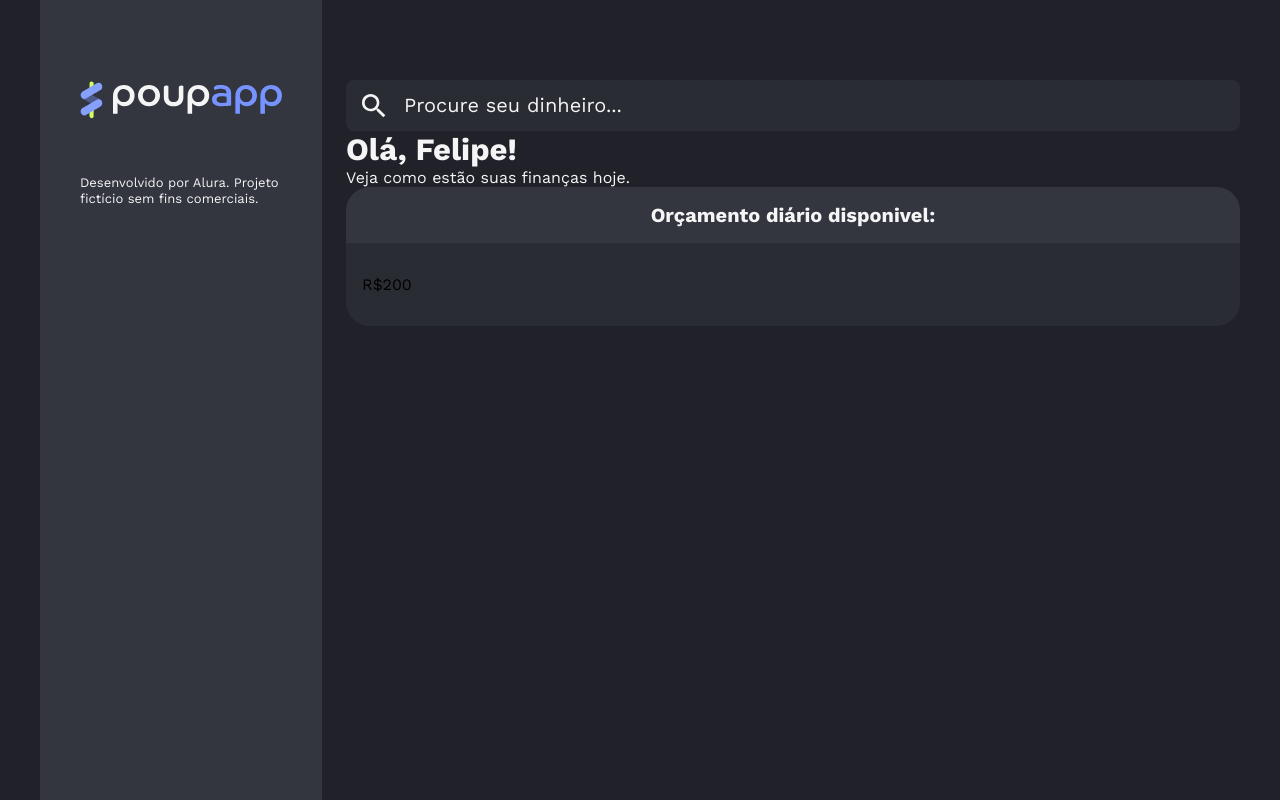
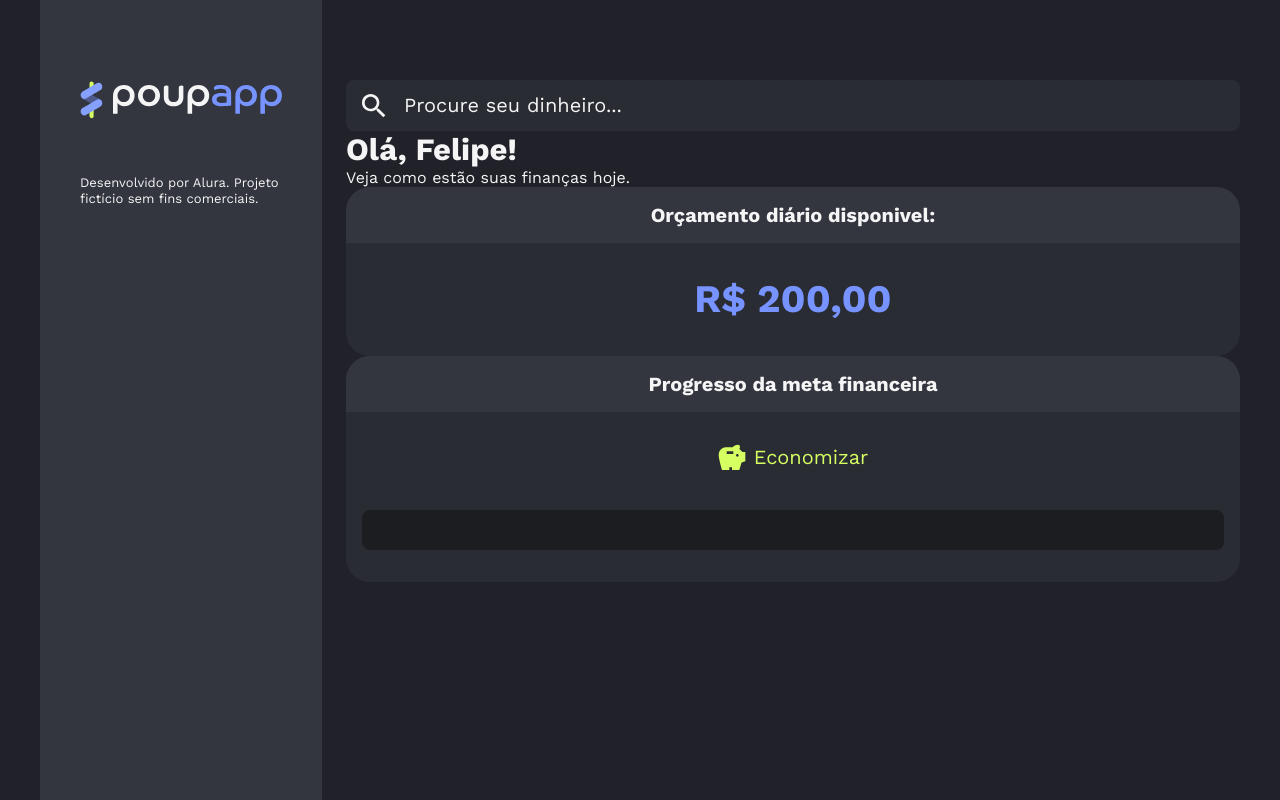
Before and after one commit to felipedevpips-max/poupapp-main, a React (Vite) app: page / in a window 1280 px wide. Built offline with nearby package versions, Linux system fonts and the light colour scheme.

Commit message:
aplicando barra de progresso

```diff
--- a/src/App.jsx
+++ b/src/App.jsx
@@ -3,8 +3,10 @@
 import { Main } from "./components/Main";
 import { SearchInput } from "./components/SearchInput";
 import { Typography } from "./components/Typography";
+import { DailyBudget } from "./components/DailyBudget";
 
 import Card from "./components/Card";
+import { SavingStatus } from "./components/SavingsStatus";
 
 function App() {
   return (
@@ -21,8 +23,18 @@
         <section>
           <Card>
             <Card.Header>Orçamento diário disponivel:</Card.Header>
-            <Card.Body>R$200</Card.Body>
+            <Card.Body>
+              <DailyBudget value={200}/>
+            </Card.Body>
           </Card>
+
+          <Card>
+            <Card.Header>Progresso da meta financeira</Card.Header>
+            <Card.Body>
+              <SavingStatus percent={40}/>
+            </Card.Body>
+          </Card>
+
         </section>
       </Main>
     </Container>
--- /dev/null
+++ b/src/components/DailyBudget/dailybudget.module.css
@@ -0,0 +1,8 @@
+.dailybudget {
+    color: var(--primary-highlight);
+    font-size: 39px ;
+    font-weight: 700;
+    line-height: 125%;
+    text-align: center;
+    margin: 0;
+}
--- /dev/null
+++ b/src/components/DailyBudget/index.jsx
@@ -0,0 +1,11 @@
+import styles from './dailybudget.module.css'
+
+const formater = new Intl.NumberFormat("pt-BR", { style: "currency", currency: "BRL" });
+
+export const DailyBudget = ({value}) => {
+    return (
+        <p className={styles.dailybudget}>
+            {formater.format(value)}
+        </p>
+    )
+}
--- /dev/null
+++ b/src/components/ProgressBar/index.jsx
@@ -0,0 +1,9 @@
+import styles from './progressbar.module.css'
+
+export const ProgressBar = ({ percent }) => {
+    return (
+        <div className={styles.wrapper}>
+
+        </div>
+    )
+}
--- /dev/null
+++ b/src/components/ProgressBar/progressbar.module.css
@@ -0,0 +1,7 @@
+.wrapper {
+    width: 100%;
+    height: 40px;
+    border-radius: 8px;
+    background-color: var(--neutral-darker) ;
+
+}
--- /dev/null
+++ b/src/components/SavingsStatus/index.jsx
@@ -0,0 +1,12 @@
+import { IconSavings } from '../icons'
+import { ProgressBar } from '../ProgressBar'
+import styles from './savingstatus.module.css'
+
+export const SavingStatus = ({percent}) => {
+    return (
+        <div className={styles.container}>
+            <p><IconSavings/>Economizar</p>
+            <ProgressBar percent={percent}/>
+        </div>
+    )
+}
--- /dev/null
+++ b/src/components/SavingsStatus/savingstatus.module.css
@@ -0,0 +1,19 @@
+.container {
+    display: flex;
+    flex-direction: column;
+    gap: 40px;
+
+}
+
+
+.container p {
+    margin: 0;
+    display: flex;
+    align-items: center;
+    font-size: 20px;
+    line-height: 125%;
+    text-align: center;
+    justify-content: center;
+    color: var(--secondary-income);
+    gap: 8px;
+}
```
